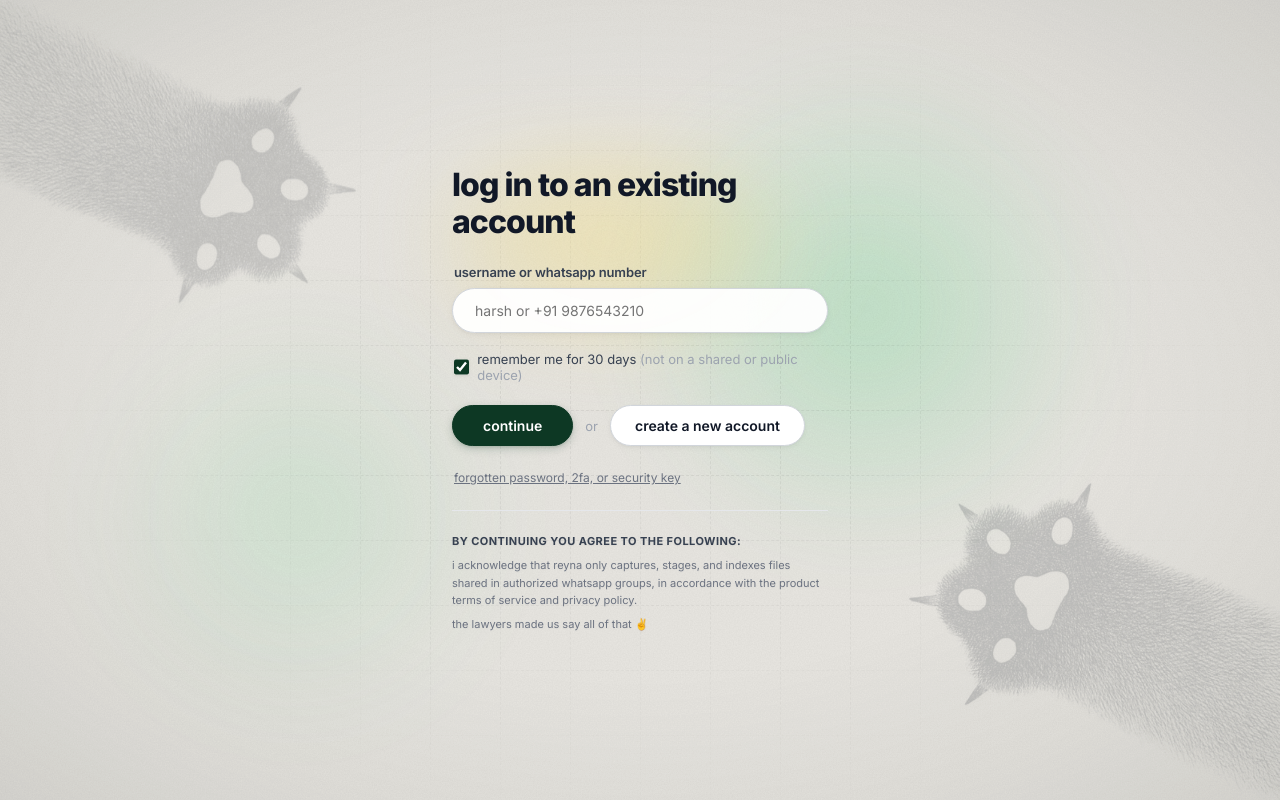
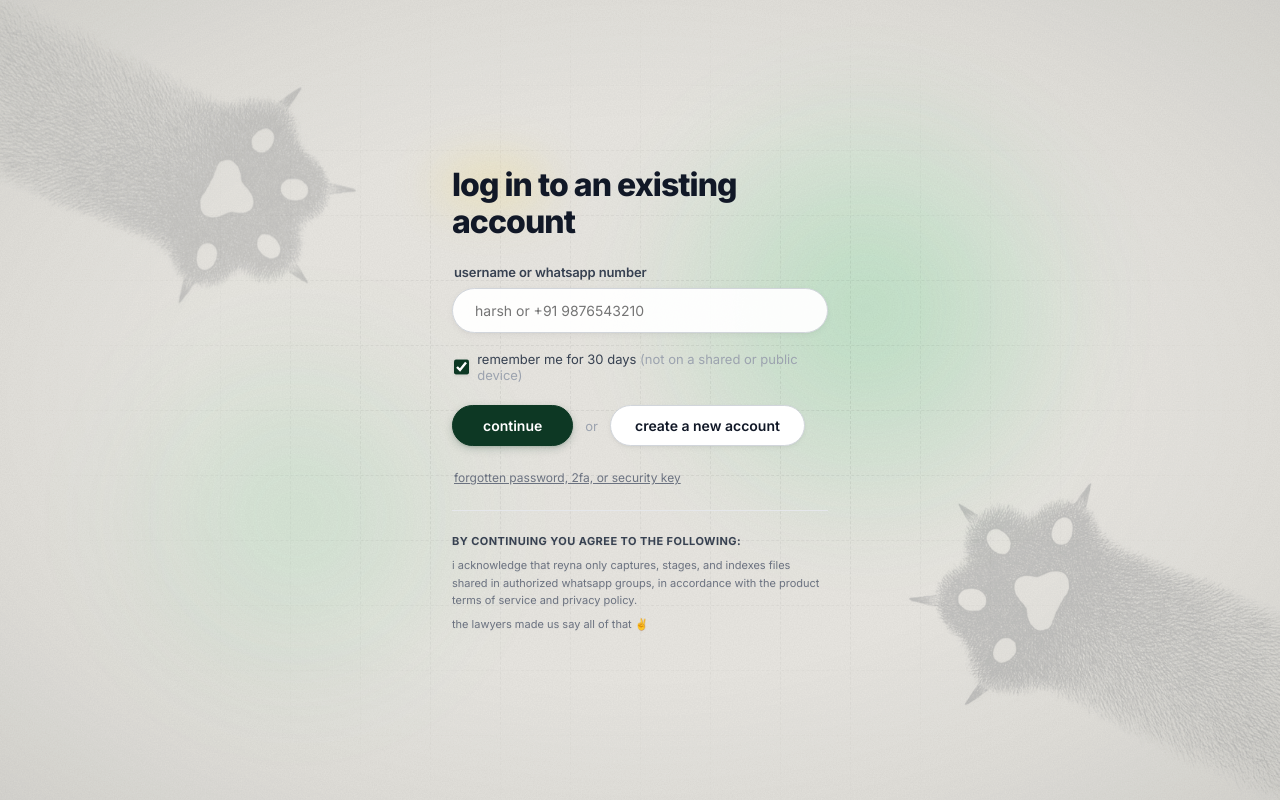
Before and after one commit to hurshnarayan/reyna, a React (Vite) app in the folder web/: page /login in a window 1280 px wide. Built offline with nearby package versions, Linux system fonts and the light colour scheme.

Commit message:
style(login): position subtle warm spotlight blob precisely behind 'log in' words only

```diff
--- a/web/src/pages/Login.jsx
+++ b/web/src/pages/Login.jsx
@@ -232,21 +232,6 @@ export default function Login() {
         zIndex: 2,
         padding: '36px 32px',
       }}>
-        {/* Warm Spotlight Blob behind heading and username label */}
-        <div
-          style={{
-            position: 'absolute',
-            top: 10,
-            left: 10,
-            width: 420,
-            height: 250,
-            background: 'radial-gradient(ellipse 65% 65% at 42% 40%, rgba(254, 225, 95, 0.32) 0%, rgba(253, 216, 53, 0.15) 45%, rgba(254, 243, 199, 0.04) 70%, transparent 92%)',
-            filter: 'blur(35px)',
-            pointerEvents: 'none',
-            zIndex: -1,
-          }}
-        />
-
         {/* Heading (wrapped across 2 lines with balanced size and leading) */}
         <h2 style={{
           fontSize: 32,
@@ -262,7 +247,24 @@ export default function Login() {
             </>
           ) : (
             <>
-              log in to an existing<br />account
+              <span style={{ position: 'relative', display: 'inline-block' }}>
+                {/* Subtle targeted spotlight blob positioned exactly behind "log in" words */}
+                <span
+                  style={{
+                    position: 'absolute',
+                    top: '50%',
+                    left: '50%',
+                    transform: 'translate(-50%, -50%)',
+                    width: 135,
+                    height: 80,
+                    background: 'radial-gradient(ellipse at center, rgba(254, 225, 95, 0.22) 0%, rgba(253, 216, 53, 0.10) 48%, transparent 85%)',
+                    filter: 'blur(18px)',
+                    pointerEvents: 'none',
+                    zIndex: -1,
+                  }}
+                />
+                log in
+              </span> to an existing<br />account
             </>
           )}
         </h2>
```
